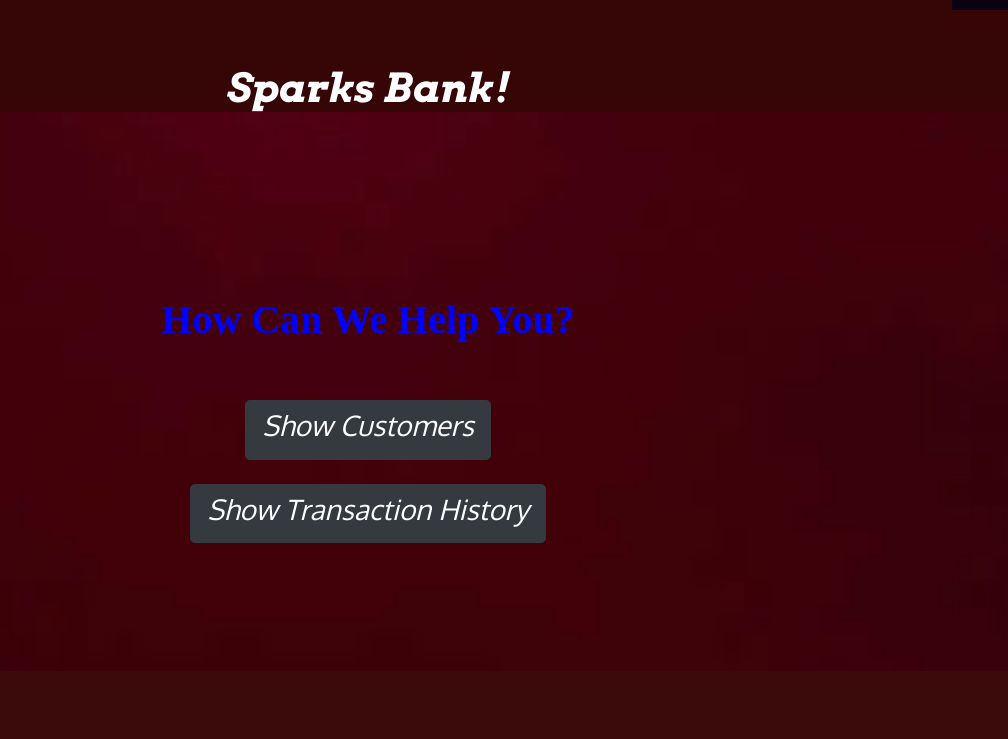
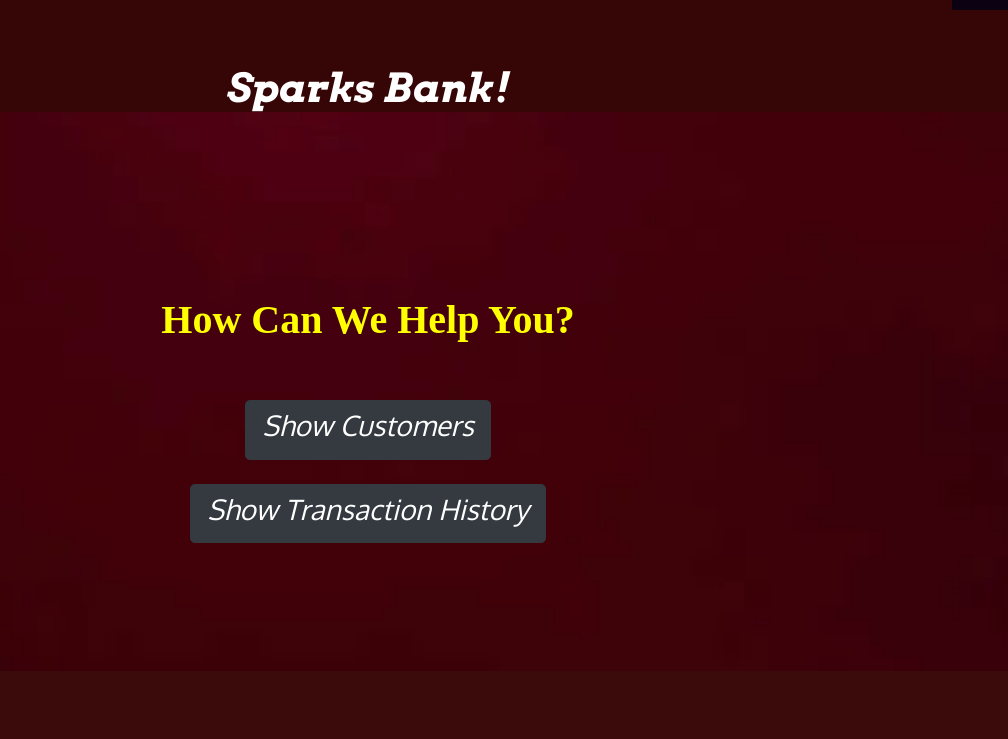
Before and after one commit to Avaru-Aashish/sparksbanking, a plain HTML site: page index.html in a window 1280 px wide. Shown: the top 739 px of the page, without its empty margins (272-1280 px from the left). Drawn offline with nearby package versions, Linux system fonts and the light colour scheme.

Commit message:
Update style.css

```diff
--- a/style.css
+++ b/style.css
@@ -5,7 +5,8 @@
     background-position: center center;
  }
  #help{
-	 color:blue;
+	 color:yellow
+	 ;
 	 font-weight: 650;
 	 font-family:'Times New Roman', Times, serif
  }
```
